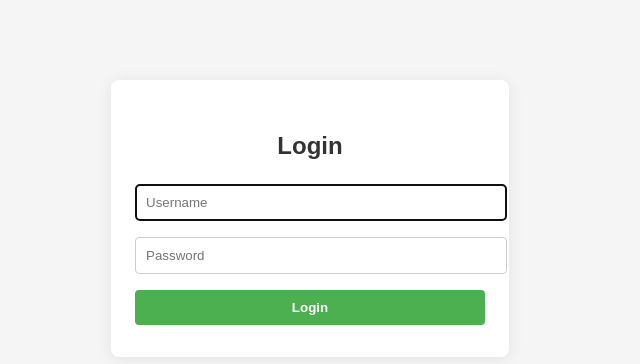
After one commit to Roshan-Prajapati/Hisab, a Django app: page /login/ in a window 1280 px wide. The commit adds this page. Shown: the top 364 px of the page, without its empty margins (330-970 px from the left). Run offline with Django 5.2, Linux system fonts and the light colour scheme.

Commit message:
added a login page

```diff
--- a/hisab/urls.py
+++ b/hisab/urls.py
@@ -22,6 +22,8 @@ from hisab_app import views
 urlpatterns = [
     path('admin/', admin.site.urls),
     # path('', views.entry_view, name='entry_form'),
+    path('login/', views.user_login, name='login'),
+
     path('', views.hisab_table_view, name='hisab_table'),
     path('autosave_entry/', views.autosave_entry, name='autosave_entry'),
     path('delete-entry/', views.delete_entry, name='delete_entry'),
--- a/hisab_app/views.py
+++ b/hisab_app/views.py
@@ -1,8 +1,11 @@
-from django.shortcuts import render
+from django.shortcuts import render, redirect
+from django.contrib.auth import authenticate, login, logout
 from .forms import EntryForm
 from django.http import JsonResponse
 from django.views.decorators.csrf import csrf_exempt
 import json
+from django.contrib.auth.decorators import login_required
+from django.shortcuts import render
 from .models import TransportEntry
 from decimal import Decimal
 from datetime import datetime
@@ -16,10 +19,40 @@ from datetime import datetime
 #     form = EntryForm()
 #     return render(request, 'entry_form.html', {'form': form})
 
+def user_login(request):
+    # Set your manual username and password here
+    MANUAL_USERNAME = "sanjeev"
+    MANUAL_PASSWORD = "1234"  # Change this to your desired password
 
+    if request.method == "POST":
+        username = request.POST.get("username")
+        password = request.POST.get("password")
+        if username == MANUAL_USERNAME and password == MANUAL_PASSWORD:
+            # Set a session variable to indicate the user is logged in
+            request.session['is_logged_in'] = True
+            return redirect('hisab_table')
+        else:
+            return render(request, "login.html", {"error": "Invalid username or password."})
+    return render(request, "login.html")
+
+def user_logout(request):
+    request.session.flush()
+    return redirect('login')
+
+def is_logged_in(request):
+    return request.session.get('is_logged_in', False)
+
+def login_required_custom(view_func):
+    def wrapper(request, *args, **kwargs):
+        if not is_logged_in(request):
+            return redirect('login')
+        return view_func(request, *args, **kwargs)
+    return wrapper
+
+@login_required_custom
 def hisab_table_view(request):
-    entries = TransportEntry.objects.all()
-    return render(request, 'hisab_table.html', {"entries": entries})
+    entries = TransportEntry.objects.all().order_by('-date')
+    return render(request, "hisab_table.html", {"entries": entries})
 
 
 @csrf_exempt
--- /dev/null
+++ b/templates/login.html
@@ -0,0 +1,34 @@
+<!DOCTYPE html>
+<html lang="en">
+<head>
+    <meta charset="UTF-8">
+    <title>Login - Sanjeev Roadlines</title>
+    <style>
+        body { font-family: Arial, sans-serif; background: #f5f5f5; }
+        .login-container {
+            width: 350px; margin: 80px auto; background: #fff; padding: 32px 24px;
+            border-radius: 8px; box-shadow: 0 2px 16px rgba(0,0,0,0.08);
+        }
+        h2 { text-align: center; margin-bottom: 24px; color: #333; }
+        input[type="text"], input[type="password"] {
+            width: 100%; padding: 10px; margin-bottom: 16px; border: 1px solid #ccc; border-radius: 4px;
+        }
+        button { width: 100%; padding: 10px; background: #4CAF50; color: #fff; border: none; border-radius: 4px; font-weight: bold; }
+        .error { color: #e53935; text-align: center; margin-bottom: 12px; }
+    </style>
+</head>
+<body>
+    <div class="login-container">
+        <h2>Login</h2>
+        {% if error %}
+            <div class="error">{{ error }}</div>
+        {% endif %}
+        <form method="post">
+            {% csrf_token %}
+            <input type="text" name="username" placeholder="Username" required autofocus>
+            <input type="password" name="password" placeholder="Password" required>
+            <button type="submit">Login</button>
+        </form>
+    </div>
+</body>
+</html>
```
Also changed, not shown: static/css/hisab_table.css (+39 -0 lines), static/js/hisab_table.js (+42 -1 lines).
